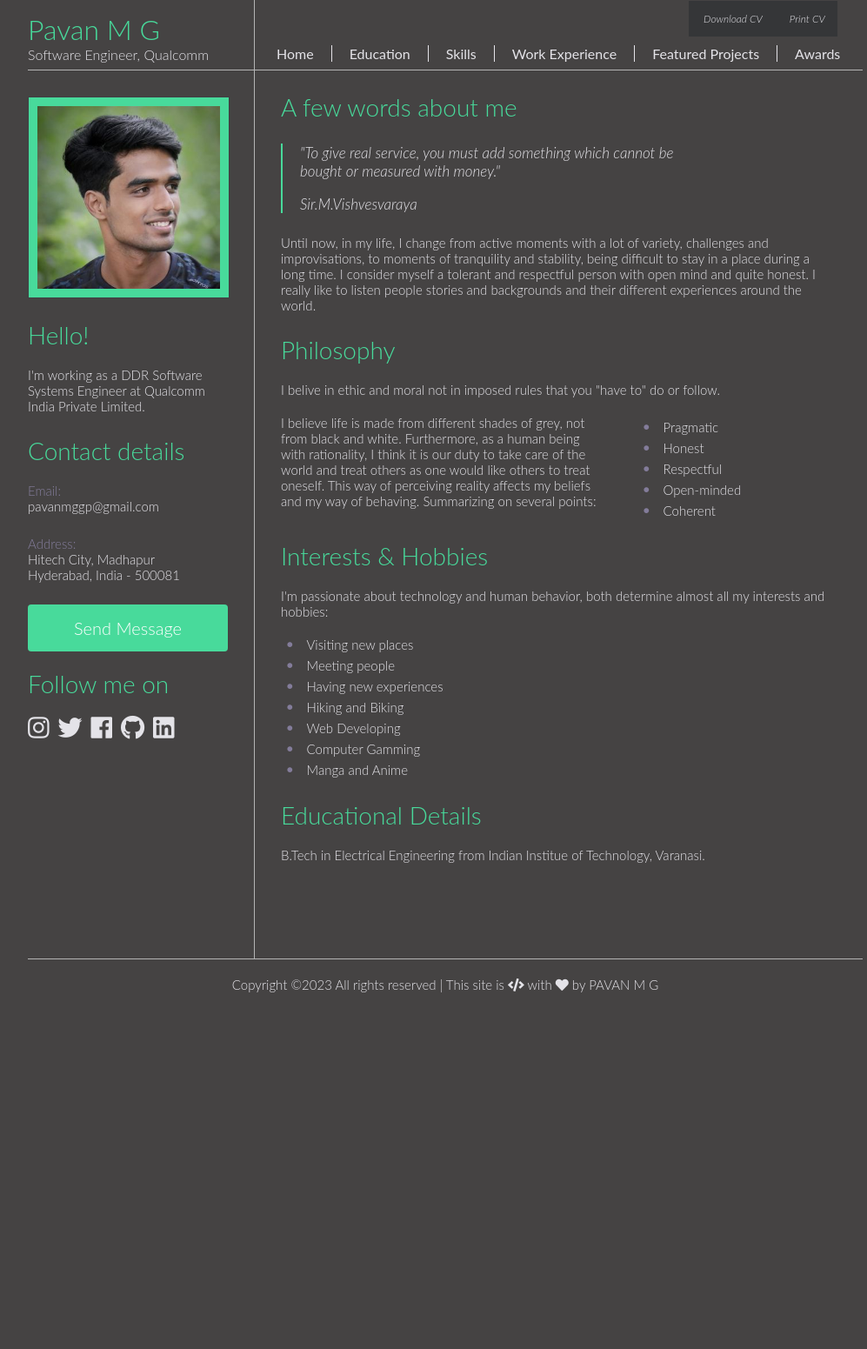
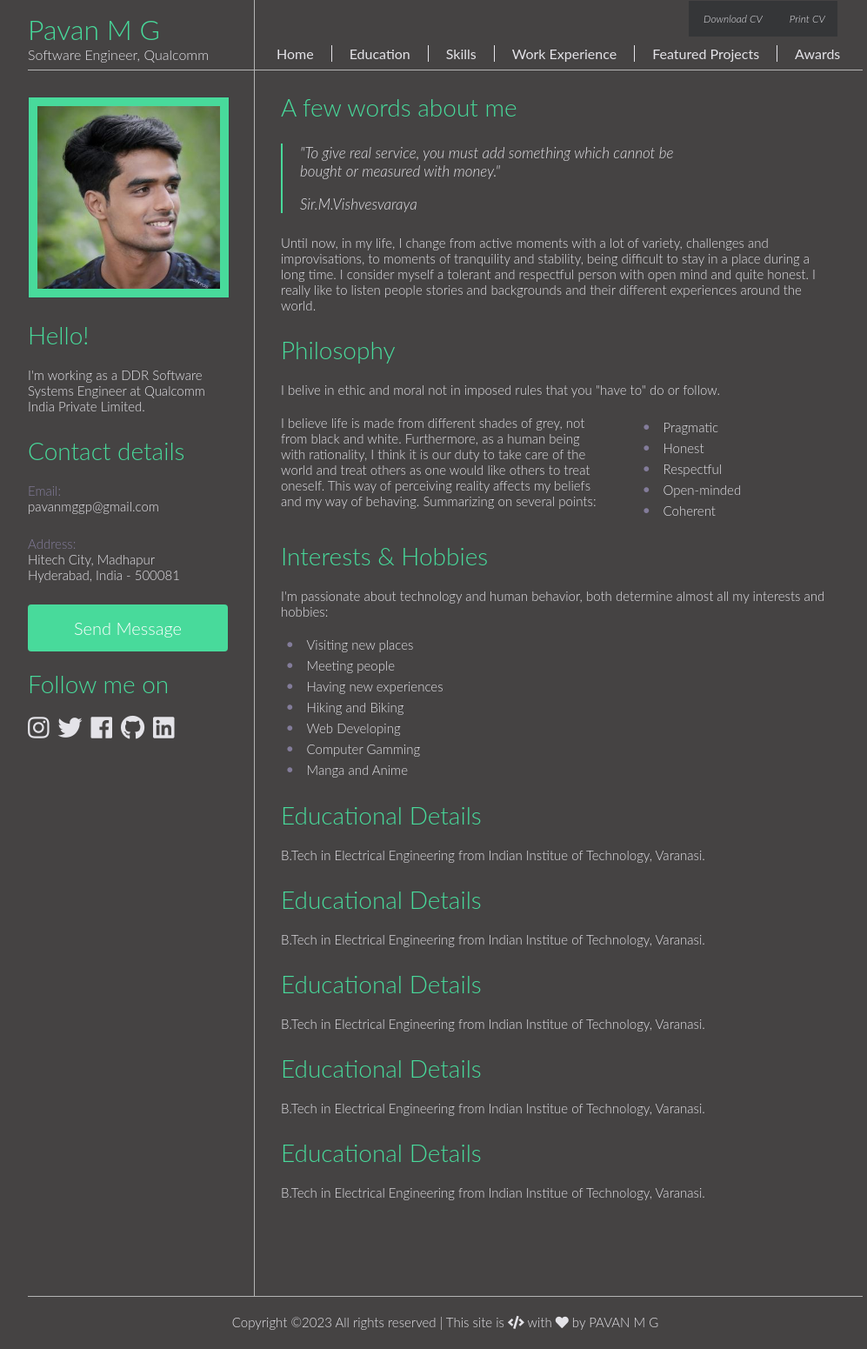
Before and after one commit to pavan-mg/pavan-mg.github.io, a Jekyll site: the page built from index.html, in a window 1280 px wide. Shown: the whole page at 87% size, without its empty margins (128-1125 px from the left). Built offline with Jekyll 4.4.1, drawn with Linux system fonts in a browser that asks for light colours; before the commit the page ends 1163 px from its top, so only the background shows below that.

Commit message:
Update default.html

```diff
--- a/_layouts/default.html
+++ b/_layouts/default.html
@@ -105,15 +105,44 @@
           <li>Computer Gamming</li>
           <li>Manga and Anime</li>
         </ul>
+        <div class="clear"></div>
       </div>
       <div id="Education">
+        <div class="block">
+          <h2>Educational Details</h2>
+          <p>B.Tech in Electrical Engineering from Indian Institue of Technology, Varanasi.</p>
+        </div>
+        <div class="clear"></div>
+      </div>
+      <div id="Skills">
+        <div class="block">
+          <h2>Educational Details</h2>
+          <p>B.Tech in Electrical Engineering from Indian Institue of Technology, Varanasi.</p>
+        </div>
+        <div class="clear"></div>
+      </div>
+      <div id="Experience">
+        <div class="block">
+          <h2>Educational Details</h2>
+          <p>B.Tech in Electrical Engineering from Indian Institue of Technology, Varanasi.</p>
+        </div>
+        <div class="clear"></div>
+      </div>
+      <div id="Projects">
+        <div class="block">
+          <h2>Educational Details</h2>
+          <p>B.Tech in Electrical Engineering from Indian Institue of Technology, Varanasi.</p>
+        </div>
+        <div class="clear"></div>
+      </div>
+      <div id="Awards">
         <div class="last block">
           <h2>Educational Details</h2>
           <p>B.Tech in Electrical Engineering from Indian Institue of Technology, Varanasi.</p>
         </div>
+        <div class="clear"></div>
       </div>
     </div>
-    <div class="clear"></div>
     <!-- FOOTER -->
     <div id="footer">
       <p class="footer_name">Copyright ©2023 All rights reserved | This site is
```
